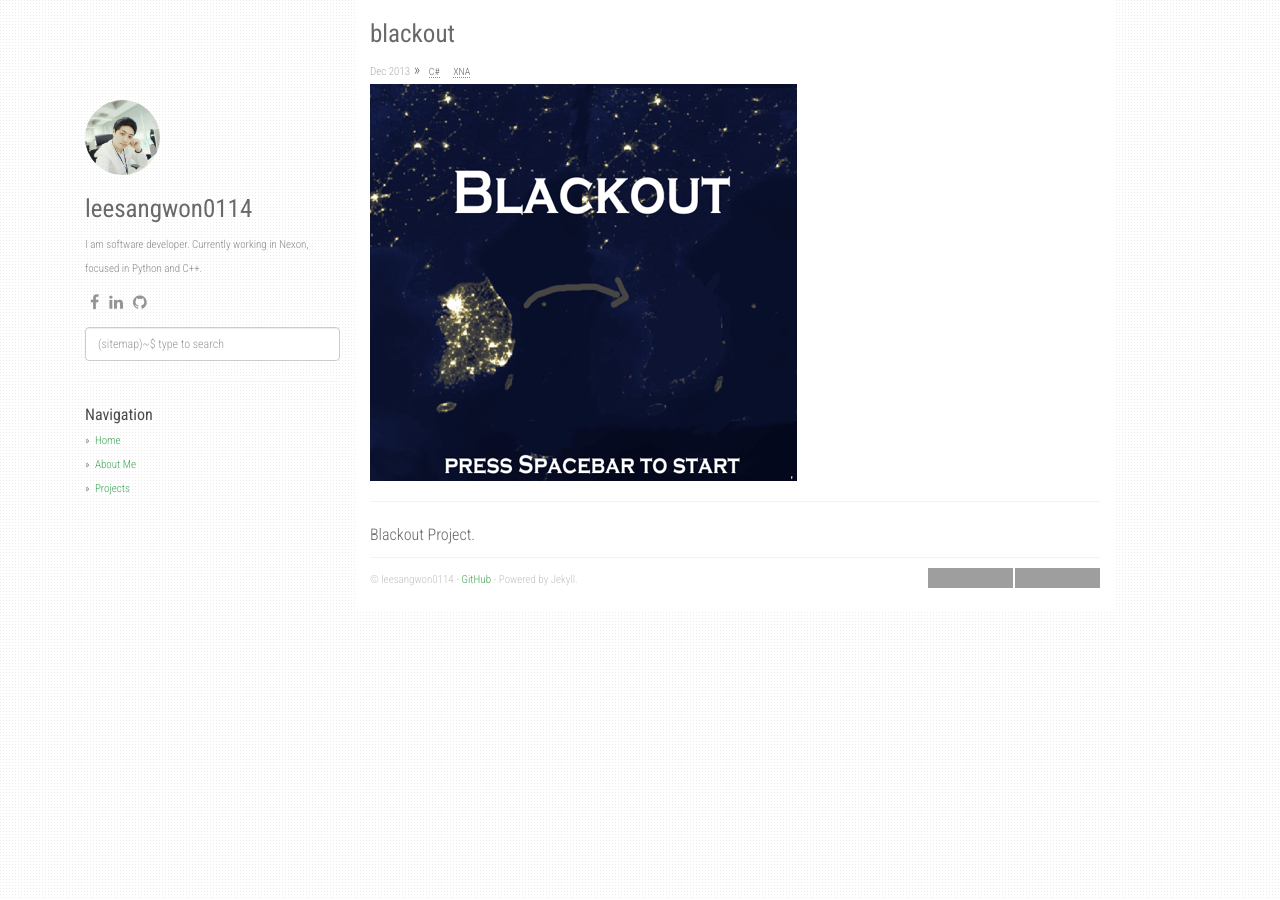
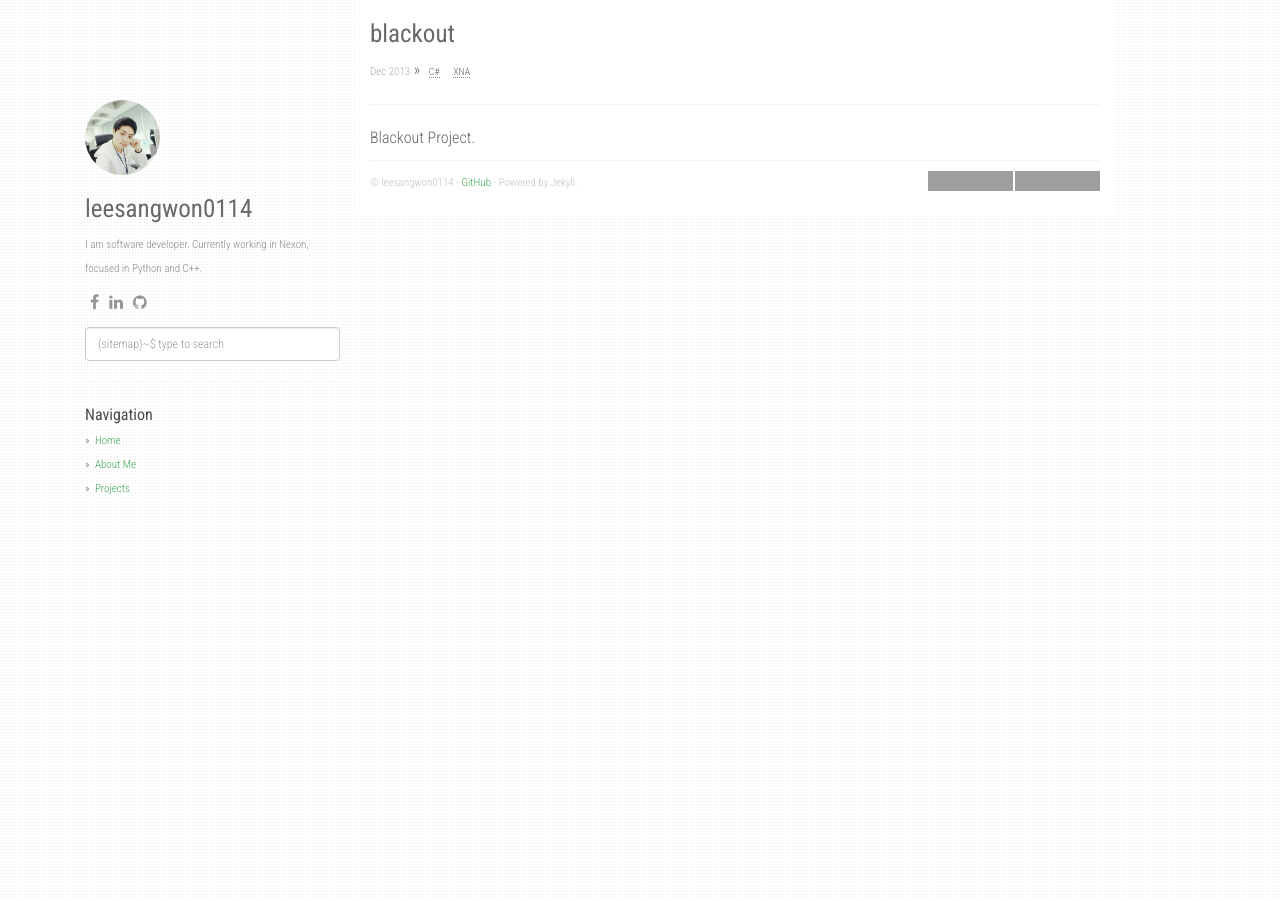
Before and after one commit to leesangwon0114/leesangwon0114.github.io, a Jekyll site: the page built from _project/blackout-project.md, in a window 1280 px wide. Built offline with Jekyll 4.4.1, drawn with Linux system fonts in a browser that asks for light colours; nearby versions of some CDN libraries; grey boxes are pictures that could not be loaded.

Commit message:
modify projects

```diff
--- a/_data/projects.json
+++ b/_data/projects.json
@@ -37,7 +37,7 @@
 	{
 		"slug": "samsung-project",
 		"name": "Samsung project ",
-		"image": "samsung.jpg",
+		"image": "samsung.png",
 		"date": "Sep 2015",
 		"tags": ["ASP"]
 	},
--- a/_layouts/project_single.html
+++ b/_layouts/project_single.html
@@ -17,9 +17,6 @@ layout: default
   <div class="content">
     {% for project in site.data.projects %}
       {% if project.slug == page.slug %}
-        <a href="/static/projects/{{ project.image }}" class="thickbox">
-          <img src="/static/projects/{{ project.image }}" alt="{{ page.title }}" title="{{ page.title }}">
-        </a>
       {% endif %}
     {% endfor %}
     <hr />
```
